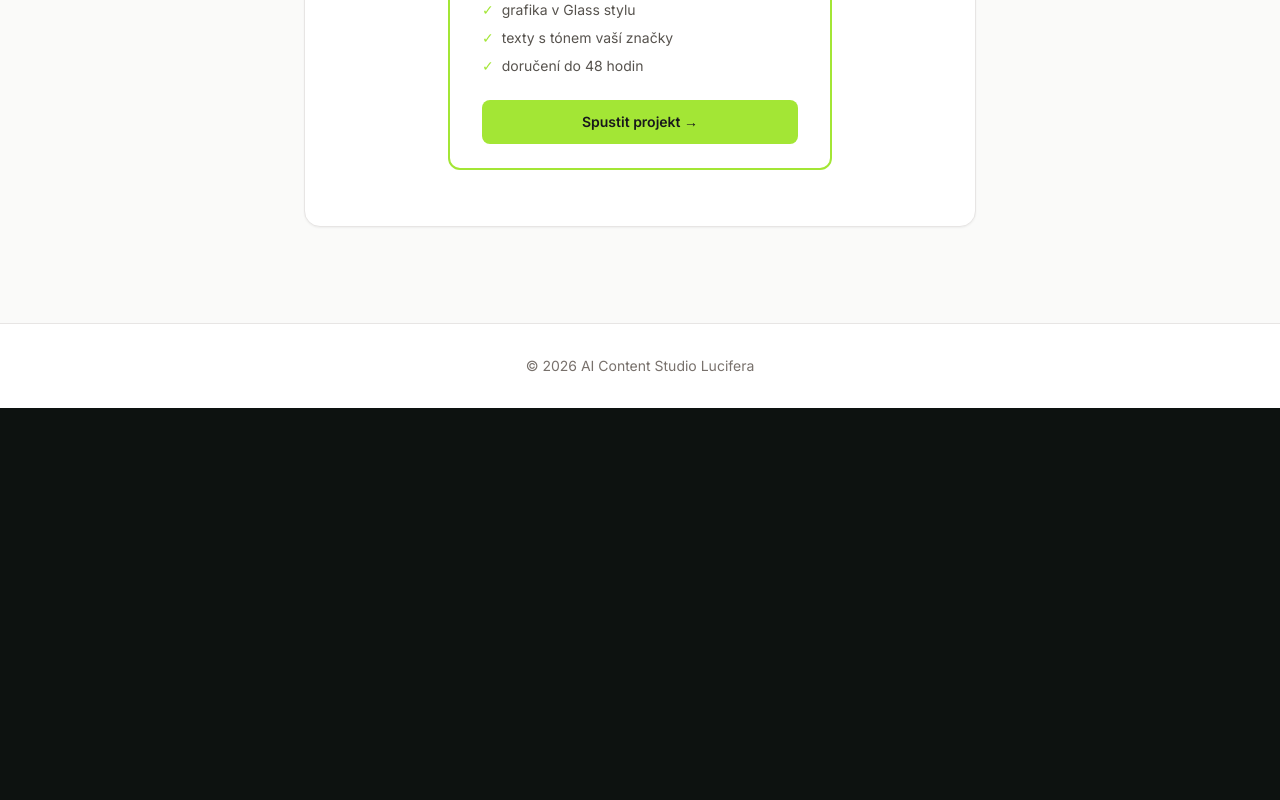
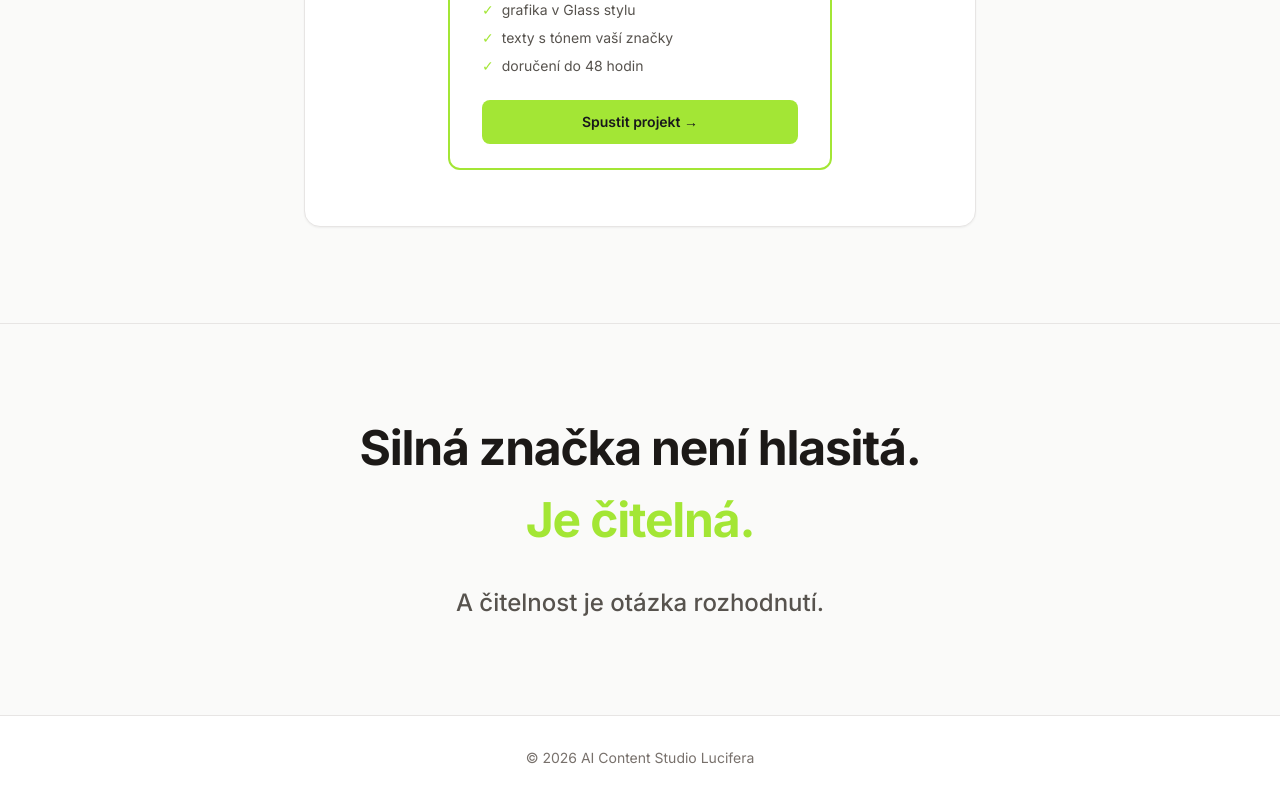
Before and after one commit to katarinabrics-eng/ai-content-studio, a Next.js app in the folder apps/content-studio/: page / in a window 1280 px wide. Shown: the part 6124-6924 px from the top of the page. Before the commit the page ends 6532 px from the top, so only its background shows below. Built offline with nearby package versions, Linux system fonts and the light colour scheme.

Commit message:
refactor: add new section to HomePage highlighting brand clarity and decision-making for enhanced user engagement

```diff
--- a/apps/content-studio/src/app/page.tsx
+++ b/apps/content-studio/src/app/page.tsx
@@ -385,6 +385,20 @@ Rozhodujeme lidsky.`}
         </div>
       </section>
 
+      <section className="w-full border-t border-stone-200 bg-stone-50 px-6 py-24 sm:px-8 lg:px-12">
+        <div className="mx-auto max-w-3xl text-center">
+          <p className="text-3xl font-bold leading-tight tracking-tight text-stone-900 sm:text-4xl md:text-5xl md:leading-[1.15]">
+            Silná značka není hlasitá.
+          </p>
+          <p className="mt-4 text-3xl font-bold leading-tight tracking-tight text-[#A3E635] sm:text-4xl md:text-5xl md:leading-[1.15]">
+            Je čitelná.
+          </p>
+          <p className="mt-10 text-xl font-medium text-stone-600 sm:text-2xl">
+            A čitelnost je otázka rozhodnutí.
+          </p>
+        </div>
+      </section>
+
       <footer className="border-t border-stone-200 bg-white py-8 text-center text-sm text-stone-500">
         © {new Date().getFullYear()} AI Content Studio Lucifera
       </footer>
```
